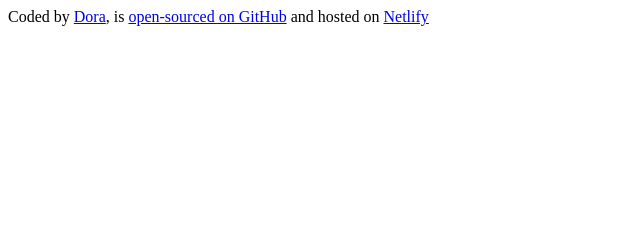
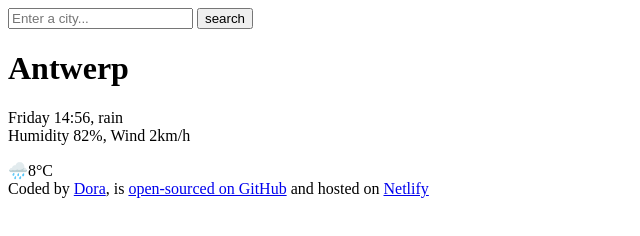
Before and after one commit to DorienC/vanillaweatherapp-SheCodes, a plain HTML site: page index.html in a window 1280 px wide. Shown: the whole page, without its empty margins (0-640 px from the left). Drawn offline with Linux system fonts and the light colour scheme.

Commit message:
html added to project

```diff
--- a/index.html
+++ b/index.html
@@ -6,6 +6,22 @@
     <title>Vanilla Weather App</title>
   </head>
   <body>
+    <header>
+      <form>
+        <input type="search" placeholder="Enter a city..." />
+        <input type="submit" value="search" />
+      </form>
+    </header>
+    <main>
+      <h1>Antwerp</h1>
+      <div>
+        <p>
+          Friday 14:56, rain <br />
+          Humidity 82%, Wind 2km/h
+        </p>
+      </div>
+      <div>🌧️8°C</div>
+    </main>
     <footer>
       Coded by <a href="https://github.com/DorienC" target="_blank">Dora</a>, is
       <a
```
